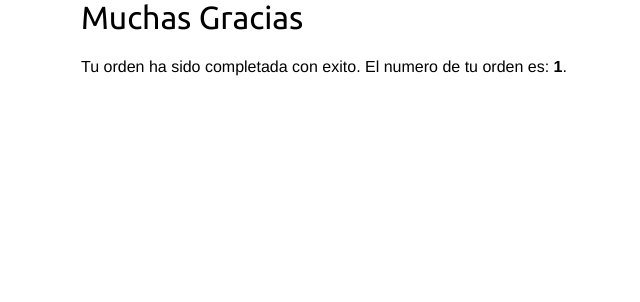
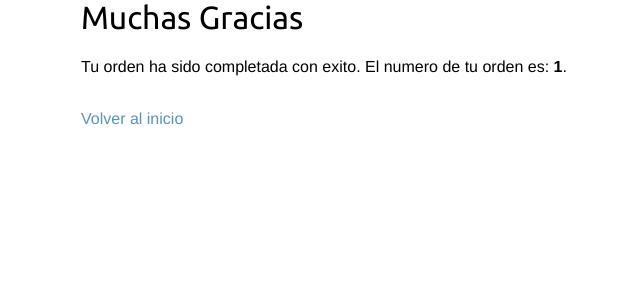
Before and after one commit to DiaGuerrero/ProyectoDjango, a Django app: template proyectoweb/orders/templates/orders/order/created.html in a window 1280 px wide. Shown: the part 120-422 px from the top of the page, without its empty margins (19-659 px from the left). Run offline with Django 4.2, Linux system fonts and the light colour scheme; tables that the repository leaves empty hold one stand-in row (values such as "Sample post"); the template is opened without the code that fills it: values that come from a table or form of the project are taken from there, most other values are stand-ins (such as "Sample title", 1, 10 or a date in 2020).

Commit message:
Se agrega el href volve a inicio

```diff
--- a/proyectoweb/orders/templates/orders/order/created.html
+++ b/proyectoweb/orders/templates/orders/order/created.html
@@ -8,4 +8,8 @@
   <h1>Muchas Gracias</h1>
   <p>Tu orden ha sido completada con exito. El numero de tu orden es:
   <strong>{{ order.id }}</strong>.</p>
+  <p class="text-left">
+    <br>
+    <a href="{% url "tienda:product_list" %}">Volver al inicio</a>
+  </p>
 {% endblock %}
```
